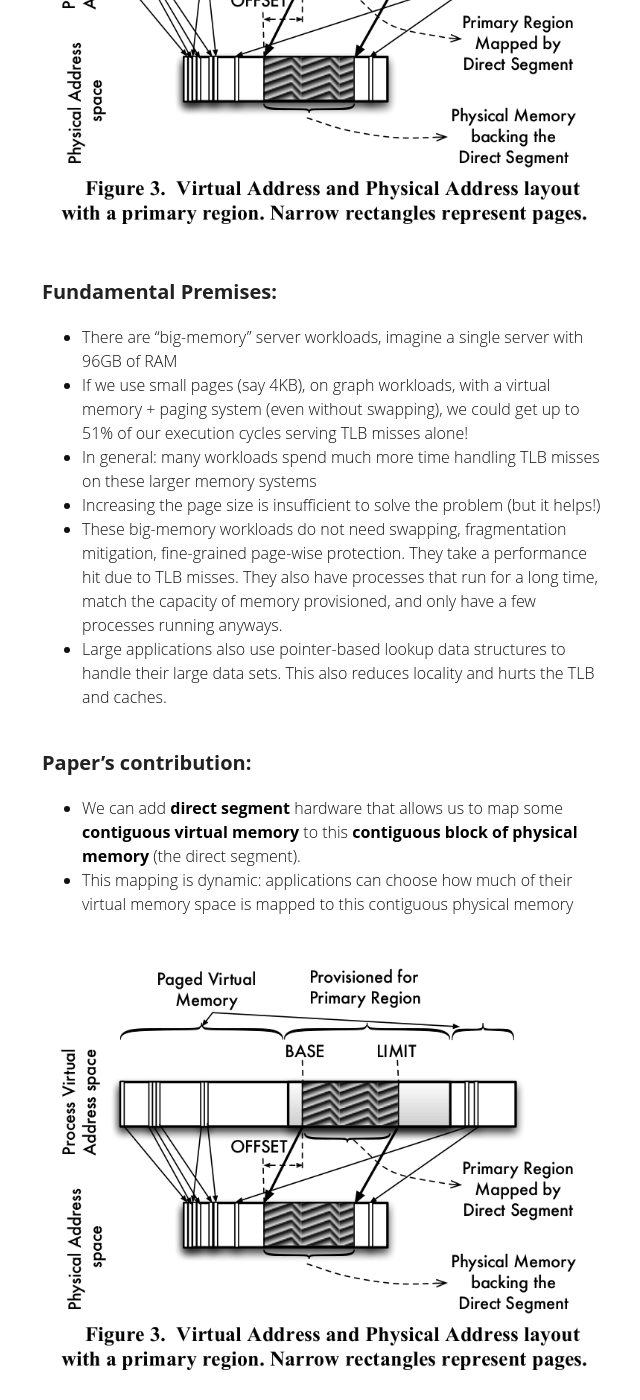
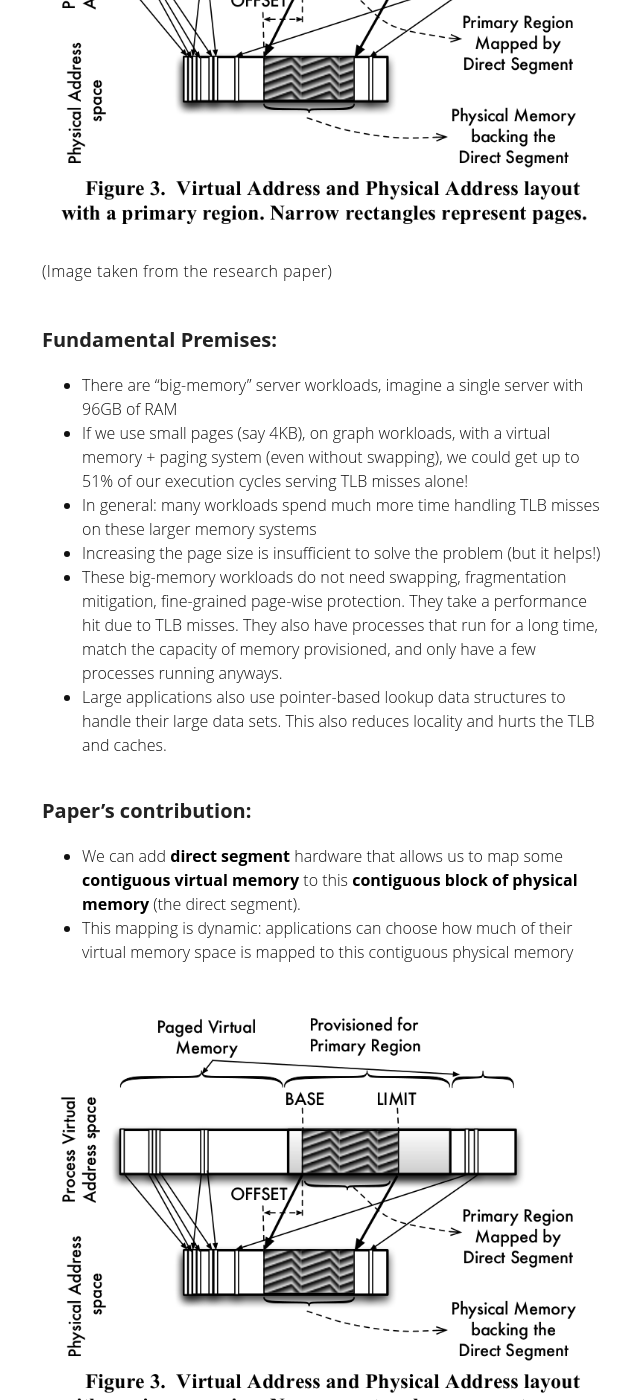
Before and after one commit to frizensami/frizensami.github.io, a Jekyll site: the page built from _posts/2018-10-29-virtmem.markdown, in a window 1280 px wide and 1400 px high, scrolled down 1302 px. Shown: the whole window, without its empty margins (318-958 px from the left). Built offline with Jekyll 4.4.1, drawn with Linux system fonts in a browser that asks for light colours; some of the changed text lies outside the part shown.

Commit message:
Add annotations for paper image source

```diff
--- a/_posts/2018-10-17-loadslicecore.markdown
+++ b/_posts/2018-10-17-loadslicecore.markdown
@@ -34,6 +34,9 @@ Adding a **second pipeline** (B-IQ in image below) (that handles **memory-relate
 
 ![Load Slice Core](/assets/images/loadslicecore.png)
 
+(Image taken from the research paper)
+
+
 
 ### Fundamental Premises:
 - Current architectures are out-of-order, superscalar, heavy focus on ILP extraction
@@ -55,6 +58,8 @@ Adding a **second pipeline** (B-IQ in image below) (that handles **memory-relate
 This is called the **Load-Slice Core**.
 
 ![Load Slice Core](/assets/images/loadslicecore.png)
+
+(Image taken from the research paper)
 
 ### Results from experiments
 - Increased performance over **in-order** processor by **53%**. Downside: **15% area increase, 22% power increase**. Overall increase in energy-efficiency (**MIPS/Watt**) by **43%**.
--- a/_posts/2018-10-29-virtmem.markdown
+++ b/_posts/2018-10-29-virtmem.markdown
@@ -35,6 +35,8 @@ Virtual Memory + Paging cause systems that have **a lot of memory** (think 96GB+
 
 ![Direct Segment Summary](/assets/images/direct-segment.png)
 
+(Image taken from the research paper)
+
 ### Fundamental Premises:
 - There are "big-memory" server workloads, imagine a single server with 96GB of RAM
 - If we use small pages (say 4KB), on graph workloads, with a virtual memory + paging system (even without swapping), we could get up to 51% of our execution cycles serving TLB misses alone!
@@ -50,6 +52,8 @@ Virtual Memory + Paging cause systems that have **a lot of memory** (think 96GB+
 
 
 ![Direct Segment Summary](/assets/images/direct-segment.png)
+
+(Image taken from the research paper)
 
 ### Results from experiments
 - For all workloads examined (graph500, memcached, MySQL, NPB:BT, NPB:CG, GUPS) - the **percentage of time spent on TLB miss handling was reduced to less than 0.5%**.
@@ -69,6 +73,8 @@ The time spent servicing TLB misses reduces as the size of pages in the system i
 
 
 ![Direct Segment Summary](/assets/images/tlb-miss-cost.png)
+
+(Image taken from the research paper)
 
 So why not just keep increasing the page size?
 
```
